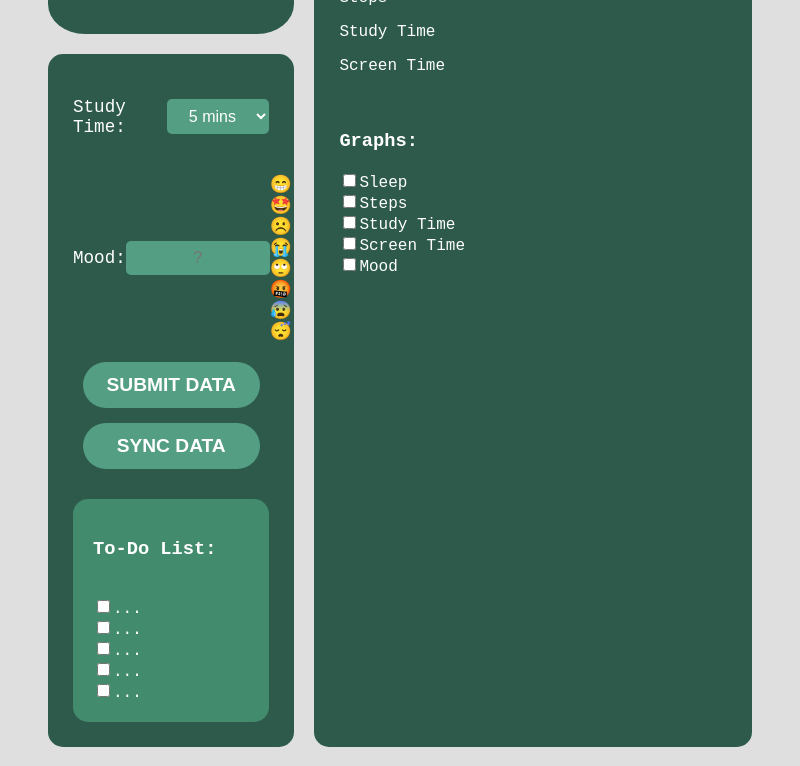
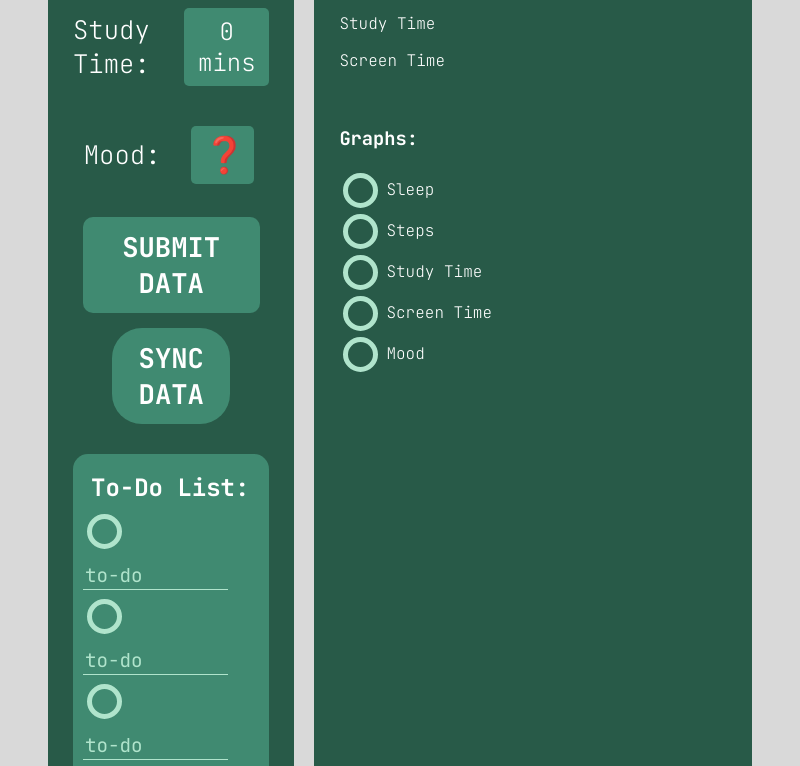
Before and after one commit to Carterbeard/Productivity-Tracker-App, an Electron app: page frontend/renderer/pages/home.html in a window 800 px wide. Shown: the part 214-980 px from the top of the page. Drawn offline with Linux system fonts and the light colour scheme.

Commit message:
Left side css and js complete?
Inputs for mood and study now complete along with a functioning to-do list
Small changes to CSS to fit design closer

```diff
--- a/frontend/renderer/pages/home.html
+++ b/frontend/renderer/pages/home.html
@@ -4,8 +4,7 @@
     <meta charset="UTF-8">
     <meta name="viewport" content="width=device-width, initial-scale=1.0">
     <title>Home Page</title>
-
-    <link rel="stylesheet" href="style.css">
+    <link rel="stylesheet" href="../styles/style.css">
 </head>
 <body>
     <div class="columns">
@@ -16,50 +15,62 @@
             <div class="input_section">
                 <div class="study_time_section">
                     <p>Study Time: </p>
-                    <select>
-                        <option>5 mins</option>
-                        <option>10 mins</option>
-                        <option>15 mins</option>
-                        <option>20 mins</option>
-                        <option>30 mins</option>
-                        <option>45 mins</option>
-                        <option>1 hr</option>
-                        <option>1.5 hrs</option>
-                        <option>2 hrs</option>
-                        <option>2.5 hrs</option>
-                        <option>3 hrs</option>
-                        <option>3.5 hrs</option>
-                        <option>4 hrs</option>
-                        <option>4.5 hrs</option>
-                        <option>5 hrs</option>
-                        <option>6 hrs</option>
-                        <option>7 hrs</option>
-                        <option>8 hrs</option>
-                        <option>9 hrs</option>
-                        <option>10 hrs</option>
-                        <option>11 hrs</option>
-                        <option>12 hrs</option>
-                    </select>
-                    <!-- Select How long you have studied -->
+                    <div class="select_study_time">0 mins</div>
+                    <div class="options_wrapper">
+                        <ul class = "options_list">
+                            <li>5 mins</li>
+                            <li>10 mins</li>
+                            <li>15 mins</li>
+                            <li>20 mins</li>
+                            <li>30 mins</li>
+                            <li>45 mins</li>
+                            <li>1 hr</li>
+                            <li>1.5 hrs</li>
+                            <li>2 hrs</li>
+                            <li>2.5 hrs</li>
+                            <li>3 hrs</li>
+                            <li>3.5 hrs</li>
+                            <li>4 hrs</li>
+                            <li>4.5 hrs</li>
+                            <li>5 hrs</li>
+                            <li>6 hrs</li>
+                            <li>7 hrs</li>
+                            <li>8 hrs</li>
+                            <li>9 hrs</li>
+                            <li>10 hrs</li>
+                            <li>11 hrs</li>
+                            <li>12 hrs</li>
+                        </ul>
+                        <!-- Select How long you have studied -->
+                    </div>
                 </div>
                 <div class="mood_section">
+                    <span></span>
                     <p>Mood:</p>
-                    <input id = "mood_input" placeholder="?" readonly>
-
-                    <div id="emojis">
-                        <span>😁</span><span>🤩</span><span>☹️</span><span>😭</span>
-                        <span>🙄</span><span>🤬</span><span>😰</span><span>😴</span>
+                    <input id = "mood_input" placeholder="❓" readonly>
+                    <span></span>
+                    <div class="emoji_list_wrapper">
+                        <ul class ="emoji_list">
+                            <li>😁</li>
+                            <li>🤩</li>
+                            <li>☹️</li>
+                            <li>😭</li>
+                            <li>🙄</li>
+                            <li>🤬</li>
+                            <li>😰</li>
+                            <li>😴</li>
+                        </ul>
                     </div>
                 </div>
                 <button class = "submit_btn">SUBMIT DATA</button>
                 <button class = "sync_btn">SYNC DATA</button>
                 <div class="to_do_list">
-                    <h3>To-Do List:</h3><br>
-                    <label><input type="checkbox">...</label><br>
-                    <label><input type="checkbox">...</label><br>
-                    <label><input type="checkbox">...</label><br>
-                    <label><input type="checkbox">...</label><br>
-                    <label><input type="checkbox">...</label>
+                    <h3>To-Do List:</h3>
+                    <label><input type="checkbox"><input type="text" placeholder="to-do"></label>
+                    <label><input type="checkbox"><input type="text" placeholder="to-do"></label>
+                    <label><input type="checkbox"><input type="text" placeholder="to-do"></label>
+                    <label><input type="checkbox"><input type="text" placeholder="to-do"></label>
+                    <label><input type="checkbox"><input type="text" placeholder="to-do"></label>
                 </div>
             </div>
         </div>
--- a/frontend/renderer/pages/style.css
+++ /dev/null
@@ -1,124 +0,0 @@
-body {
-    background-color: #dfdfdf;
-    padding: 40px;
-    font-family: 'Courier New', Courier, monospace;
-    color: white;
-}
-.columns {
-    display: flex;
-    gap: 20px;
-    max-width: 1000;
-    margin: 0 auto;
-}
-
-.column_one {
-    flex-direction: column;
-    width: 35%;
-    display: flex;
-    gap: 20px;
-
-}
-
-.column_two {
-    width: 65%;
-    background-color: #2d5a4b;
-    border-radius: 15px;
-    padding: 25px;
-    display: flex;
-    flex-direction: column;
-    gap: 20px;
-}
-
-.title_section {
-    background-color: #2d5a4b;
-    font-size: 1.4rem;
-    text-align: center;
-    border-radius: 15%;
-    padding: 20px;
-}
-
-.input_section {
-    background-color: #2d5a4b;
-    padding: 25px;
-    border-radius: 15px;
-    flex-grow: 1;
-}
-
-.study_time_section {
-    display: flex;
-    justify-content: space-between;
-    align-items: center;
-    margin-bottom: 20px;
-    font-size: 1.1rem;
-}
-
-.study_time_section select {
-    background-color: #549e83;
-    color: white;
-    border: none;
-    padding: 8px 12px;
-    border-radius: 5px;
-    font-size: 1rem;
-    outline: none;
-    text-align: center;
-    width: 120px;
-}
-
-.mood_section {
-    display: flex;
-    justify-content: space-between;
-    align-items: center;
-    margin-bottom: 20px;
-    font-size: 1.1rem;
-}
-
-.mood_section input {
-    background-color: #549e83;
-    color: white;
-    border: none;
-    padding: 8px 12px;
-    border-radius: 5px;
-    font-size: 1rem;
-    outline: none;
-    text-align: center;
-    width: 120px;
-}
-
-.submit_btn {
-    background-color: #549e83;
-    color: white;
-    border: none;
-    padding: 12px;
-    border-radius: 25px;
-    width: 90%;
-    margin: 15px auto;
-    display: block;
-    font-size: 1.2rem;
-    font-weight: bold;
-    cursor: pointer;
-}
-
-.sync_btn {
-    background-color: #549e83;
-    color: white;
-    border: none;
-    padding: 12px;
-    border-radius: 25px;
-    width: 90%;
-    margin: 15px auto;
-    display: block;
-    font-size: 1.2rem;
-    font-weight: bold;
-    cursor: pointer;
-}
-
-.submit_btn:hover {
-    background-color: #428b6d;
-}
-
-.to_do_list {
-    background-color: #428b6d;
-    padding: 20px;
-    border-radius: 15px;
-    margin-top: 30px;
-}
--- /dev/null
+++ b/frontend/renderer/styles/style.css
@@ -0,0 +1,292 @@
+@import url('https://fonts.googleapis.com/css2?family=JetBrains+Mono:wght@200;400;700&display=swap');
+:root{
+    --g1: #285A48;
+    --g2: #408A71;
+    --g3: #B0E4CC;
+}
+/* colour variables */
+
+body {
+    background-color: #d9d9d9;
+    padding: 20px 40px;
+    font-family: 'JetBrains Mono', monospace;
+    font-weight: 200;
+    font-variant-ligatures: normal;
+    color: white;
+    user-select: none;
+}
+
+.columns {
+    display: flex;
+    gap: 20px;
+    max-width: 1000;
+    margin: 0 auto;
+}
+
+.column_one {
+    flex-direction: column;
+    width: 35%;
+    display: flex;
+    gap: 20px;
+}
+
+.column_two {
+    width: 65%;
+    background-color: var(--g1);
+    border-radius: 15px;
+    padding: 25px;
+    display: flex;
+    flex-direction: column;
+    gap: 20px;
+}
+
+.title_section {
+    background-color: var(--g1);
+    font-size: 1rem;
+    text-align: center;
+    border-radius: 15px;
+}
+
+.input_section {
+    background-color: var(--g1);
+    padding: 25px;
+    border-radius: 15px;
+    flex-grow: 1;
+}
+
+.study_time_section {
+    position:relative;
+    display: flex;
+    justify-content: center;
+    gap:30px;
+    align-items: center;
+    margin-bottom: 5px;
+    font-size: 1.6rem;
+}
+
+.select_study_time{
+    background-color: var(--g2);
+    color: white;
+    border: none;
+    padding: 8px;
+    border-radius: 5px;
+    font-size: 1.5rem;
+    outline: none;
+    text-align: center;
+    width: 144px;
+    cursor: pointer;
+}
+
+.options_wrapper {
+    display: none;
+    position: absolute;
+    left: 96.5%;
+    top: -100%;
+    z-index: 100;
+    margin-left: 10px;
+    box-shadow: 0px 0px 10px 3px rgba(0, 0, 0, 0.356) ;
+}
+.options_wrapper::before {
+    content: "";
+    position: absolute;
+    right: 100%;
+    top: 37%;
+    width: 0;
+    height: 0;
+    border-style: solid;
+    border-width: 17px 17px 17px 0;
+    border-color: transparent var(--g2) transparent transparent;
+}
+.options_list {
+    font-size: 1.4rem;
+    display: block;
+    left: 100%;
+    width: 144px;
+    max-height: 300px;
+    overflow-y: auto;
+    background-color: var(--g2);
+    border-radius: 8px;
+    list-style: none;
+    z-index: 10;
+    padding: 0;
+    margin: 0;
+}
+.options_list li {
+    padding: 7px;
+    text-align: center;
+}
+.options_list li:hover {
+    background-color: var(--g3);
+    color: var(--g1);
+    border-radius: 3px;
+}
+.options_list::-webkit-scrollbar {
+    width: 8px;
+}
+.options_list::-webkit-scrollbar-track {
+    background: var(--g2);
+    border-radius: 4px;
+}
+.options_list::-webkit-scrollbar-thumb{
+    background: var(--g3);
+    border-radius: 8px;
+}
+
+.mood_section {
+    position: relative;
+    display: flex;
+    justify-content: center;
+    gap:30px;
+    align-items: center;
+    margin-bottom: 20px;
+    font-size: 1.6rem;
+    padding-right: 5px;
+}
+.mood_section input {
+    field-sizing: content;
+    background-color: var(--g2);
+    color: white;
+    border: none;
+    padding: 8px 12px;
+    border-radius: 5px;
+    font-size: 2.2rem;
+    outline: none;
+    text-align: center;
+    min-width: 2ch;
+    cursor: pointer;
+}
+
+.emoji_list_wrapper{
+    display:none;
+    position: absolute;
+    left: 71%;
+    top: 50%;
+    transform: translateY(-50%);
+    z-index: 100;
+    margin-left: 10px;
+    background-color: var(--g2);
+    border-radius: 8px;
+    padding: 12px;
+    box-shadow: 0px 0px 10px 3px rgba(0, 0, 0, 0.356) ;
+}
+.emoji_list_wrapper::before {
+    content: "";
+    position: absolute;
+    right: 100%;
+    top: 50%;
+    transform: translateY(-50%);
+    width: 0;
+    height: 0;
+    border-style: solid;
+    border-width: 15px 15px 15px 0;
+    border-color: transparent var(--g2) transparent transparent;
+}
+
+.emoji_list{
+    display: grid;
+    grid-template-columns: repeat(4, 1fr);
+    gap: 20px;
+    list-style: none;
+    padding: 0;
+    margin: 0;
+    background: var(--g2);
+}
+.emoji_list li{
+    padding: 10px 15px;
+    text-align: center;
+    font-size: 2rem;
+}
+.emoji_list li:hover{
+    background: var(--g3);
+    border-radius: 3px;
+}
+
+
+.submit_btn {
+    font-family: inherit;
+    background-color: var(--g2);
+    color: white;
+    border: none;
+    padding: 12px;
+    border-radius: 10px;
+    width: 90%;
+    margin: 15px auto;
+    display: block;
+    font-size: 1.7rem;
+    font-weight: 700;
+    cursor: pointer;
+}
+
+.sync_btn {
+    font-family: inherit;
+    background-color: var(--g2);
+    color: white;
+    border: none;
+    padding: 12px;
+    border-radius: 30px;
+    width: 60%;
+    margin: 15px auto;
+    display: block;
+    font-size: 1.7rem;
+    font-weight: 700;
+    cursor: pointer;
+}
+
+.submit_btn:hover {
+    background-color: var(--g3);
+}
+.sync_btn:hover {
+    background-color: var(--g3);
+}
+
+.to_do_list {
+    background-color: var(--g2);
+    border-radius: 15px;
+    margin-top: 30px;
+    padding: 10px;
+    font-size: 1.6rem;
+}
+.to_do_list h3{
+    margin: 0;
+    padding: 8px;
+    font-size: 1.5rem;
+}
+.to_do_list label{
+    display: block;
+    margin-bottom: 10px;
+    cursor: text;
+}
+.to_do_list input[type="text"] {
+    transform: translateY(4px);
+    background: transparent;
+    border: none;
+    border-bottom: 1px solid var(--g3);
+    color: white;
+    font-family: inherit;
+    font-size: 1.3rem;
+    outline: none;
+    width: 80%;
+}
+.to_do_list input[type="text"]::placeholder {
+    color: var(--g3);
+    font-size: 1.2rem;
+}
+
+input[type="checkbox"] {
+    appearance: none;
+    -webkit-appearance: none;
+    width: 35px;
+    height: 35px;
+    border: 5px solid var(--g3);
+    border-radius: 50%;
+    background-color: transparent;
+    cursor: pointer;
+    vertical-align: middle;
+    margin-right: 8px;
+}
+input[type="checkbox"]:checked {
+    background-color: var(--g3);
+}
+input[type="checkbox"]:checked::after {
+    content: "";
+}
```
Also changed, not shown: frontend/utils/home.js (+38 -0 lines).
